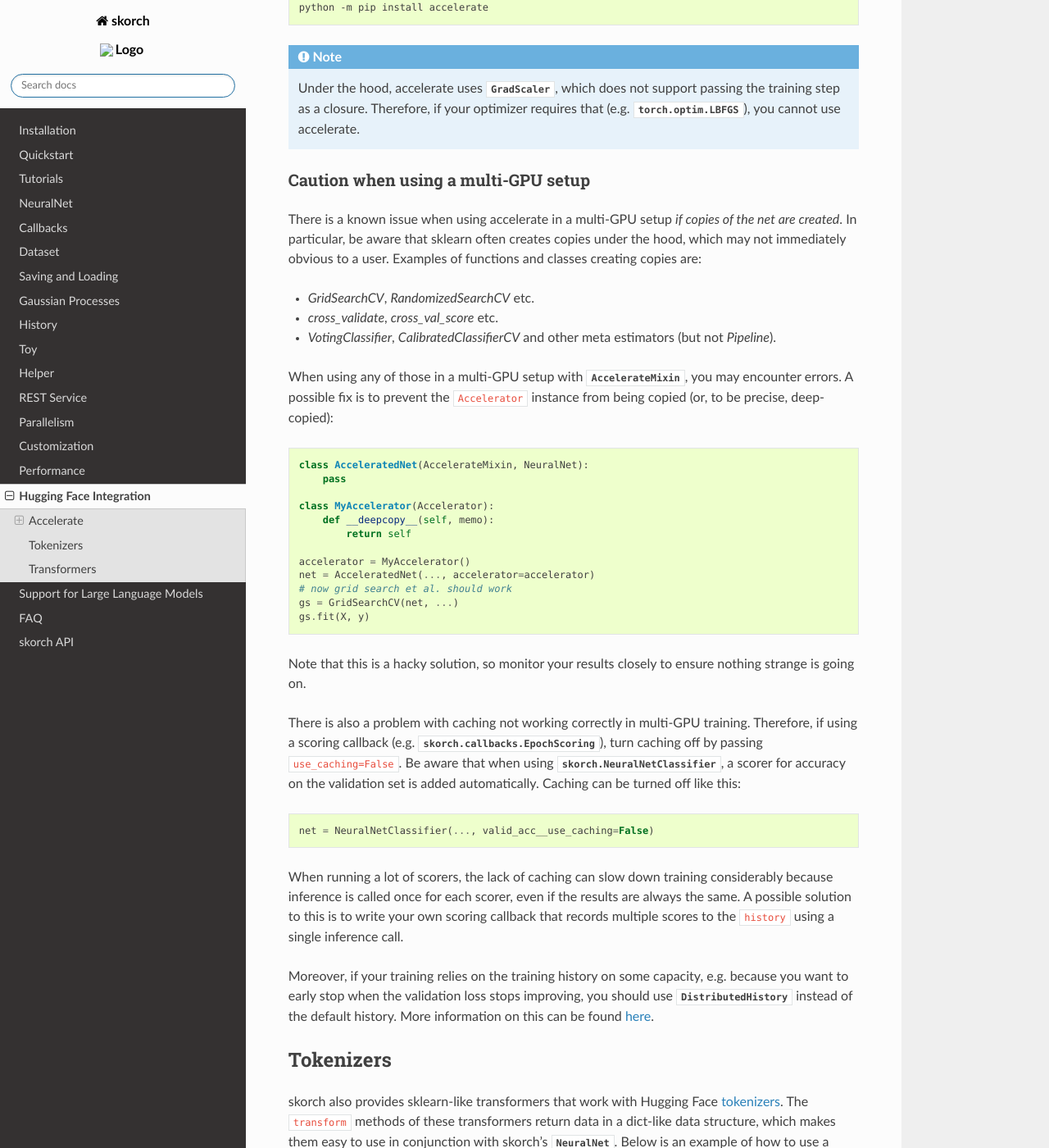
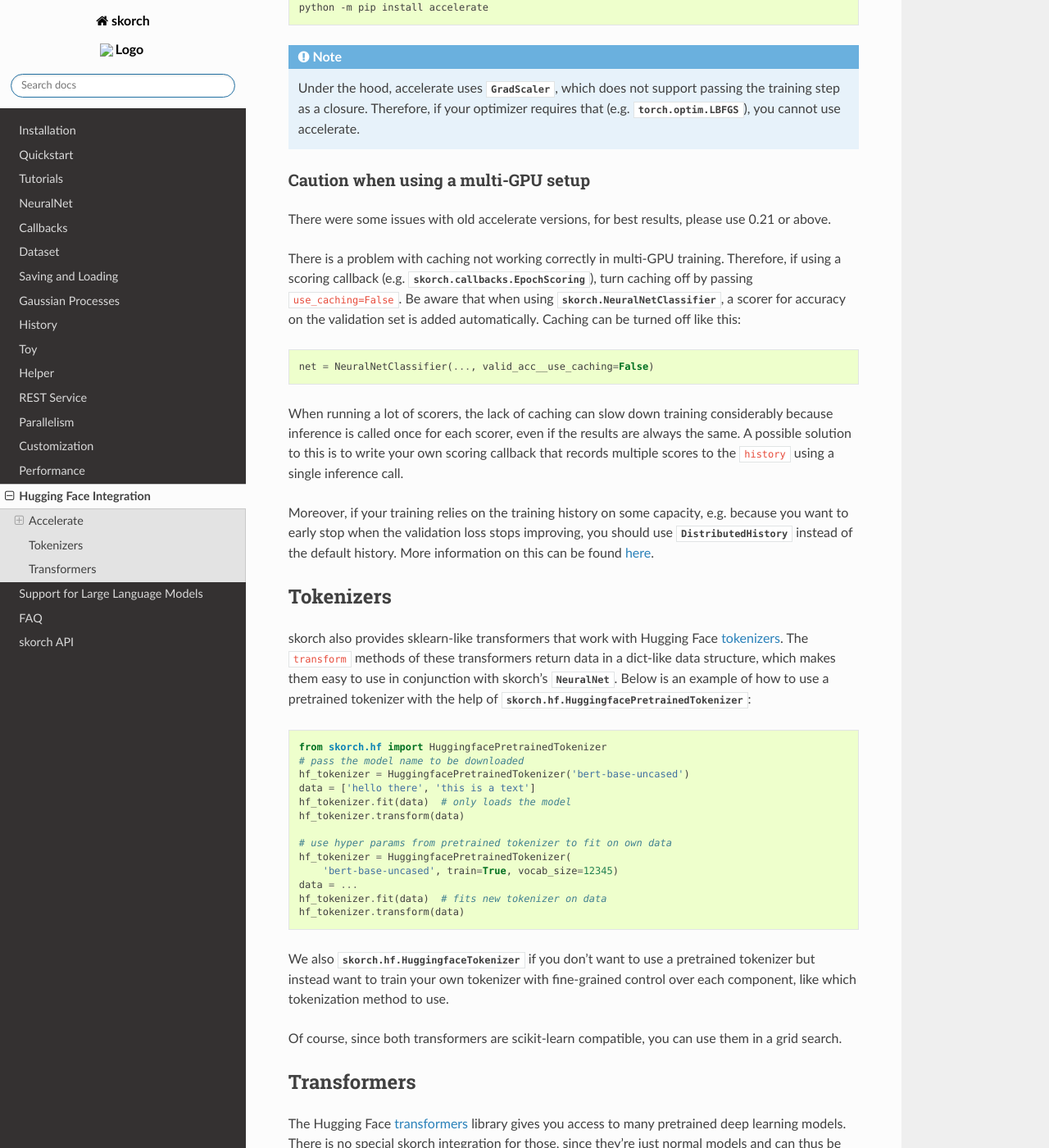
Before and after one commit to skorch-dev/skorch, a Sphinx documentation site: the page built from docs/user/huggingface.rst, in a window 1280 px wide and 1400 px high, scrolled down 1107 px. Shown: the whole window at 82% size. Built offline with Sphinx 7.4.7 and the Read the Docs theme 2.0.0, drawn with Linux system fonts in a browser that asks for light colours.

Commit message:
Update docs after accelerate fix was released
There was an issue with using grid search and other sklearn methods that
involve cloning in conjunction with accelerate in a multi-gpu setting.
This was due to sklearn creating copies of the Accelerator object. The
skorch docs proposed a fix, but this fix is now released in accelerate
itself. Therefore, the proposal can be safely removed.

Another minor change was to adjust the criterion in an example script.
This is not essential for the script to work, but prevents nan losses.

```diff
--- a/docs/user/huggingface.rst
+++ b/docs/user/huggingface.rst
@@ -69,39 +69,10 @@ To install accelerate_, run the following command inside your Python environment
 Caution when using a multi-GPU setup
 ^^^^^^^^^^^^^^^^^^^^^^^^^^^^^^^^^^^^
 
-There is a known issue when using accelerate in a multi-GPU setup *if copies of
-the net are created*. In particular, be aware that sklearn often creates copies
-under the hood, which may not immediately obvious to a user. Examples of
-functions and classes creating copies are:
+There were some issues with old accelerate versions, for best results, please use
+0.21 or above.
 
-- `GridSearchCV`, `RandomizedSearchCV` etc.
-- `cross_validate`, `cross_val_score` etc.
-- `VotingClassifier`, `CalibratedClassifierCV` and other meta estimators (but
-  not `Pipeline`).
-
-When using any of those in a multi-GPU setup with :class:`.AccelerateMixin`, you
-may encounter errors. A possible fix is to prevent the ``Accelerator`` instance
-from being copied (or, to be precise, deep-copied):
-
-.. code:: python
-
-    class AcceleratedNet(AccelerateMixin, NeuralNet):
-        pass
-
-    class MyAccelerator(Accelerator):
-        def __deepcopy__(self, memo):
-            return self
-
-    accelerator = MyAccelerator()
-    net = AcceleratedNet(..., accelerator=accelerator)
-    # now grid search et al. should work
-    gs = GridSearchCV(net, ...)
-    gs.fit(X, y)
-
-Note that this is a hacky solution, so monitor your results closely to ensure
-nothing strange is going on.
-
-There is also a problem with caching not working correctly in multi-GPU
+There is a problem with caching not working correctly in multi-GPU
 training. Therefore, if using a scoring callback (e.g.
 :class:`skorch.callbacks.EpochScoring`), turn caching off by passing
 ``use_caching=False``. Be aware that when using
```
Also changed, not shown: examples/accelerate-multigpu/README.md, 2 other files.
